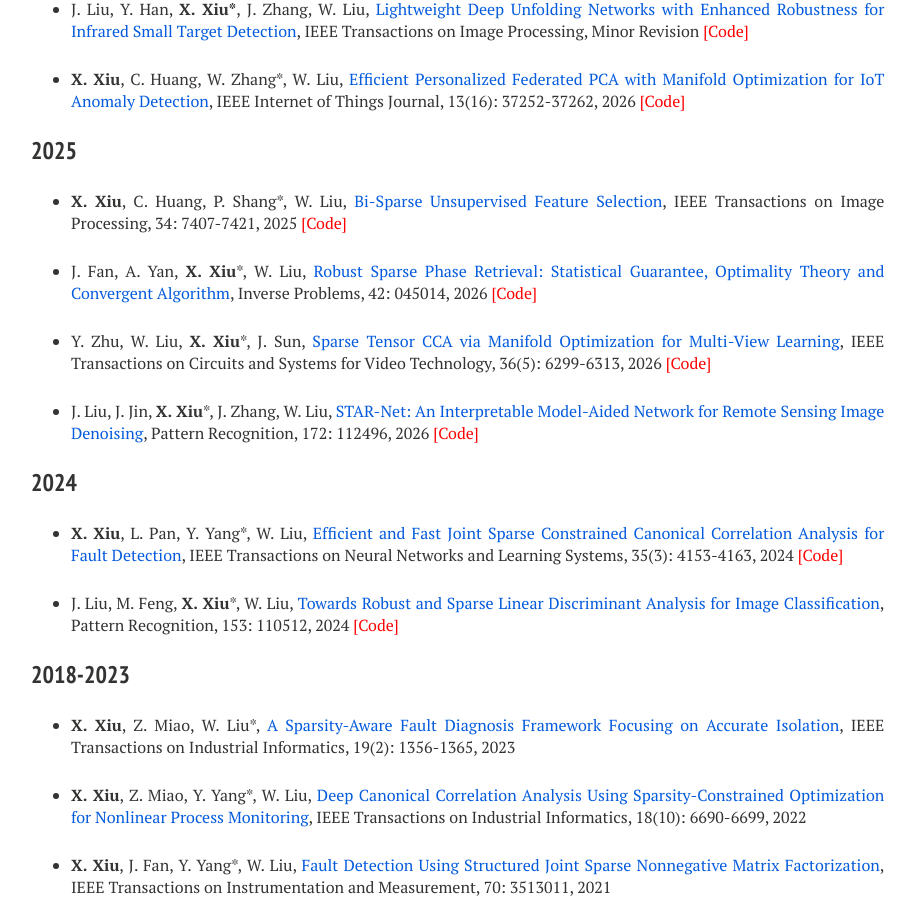
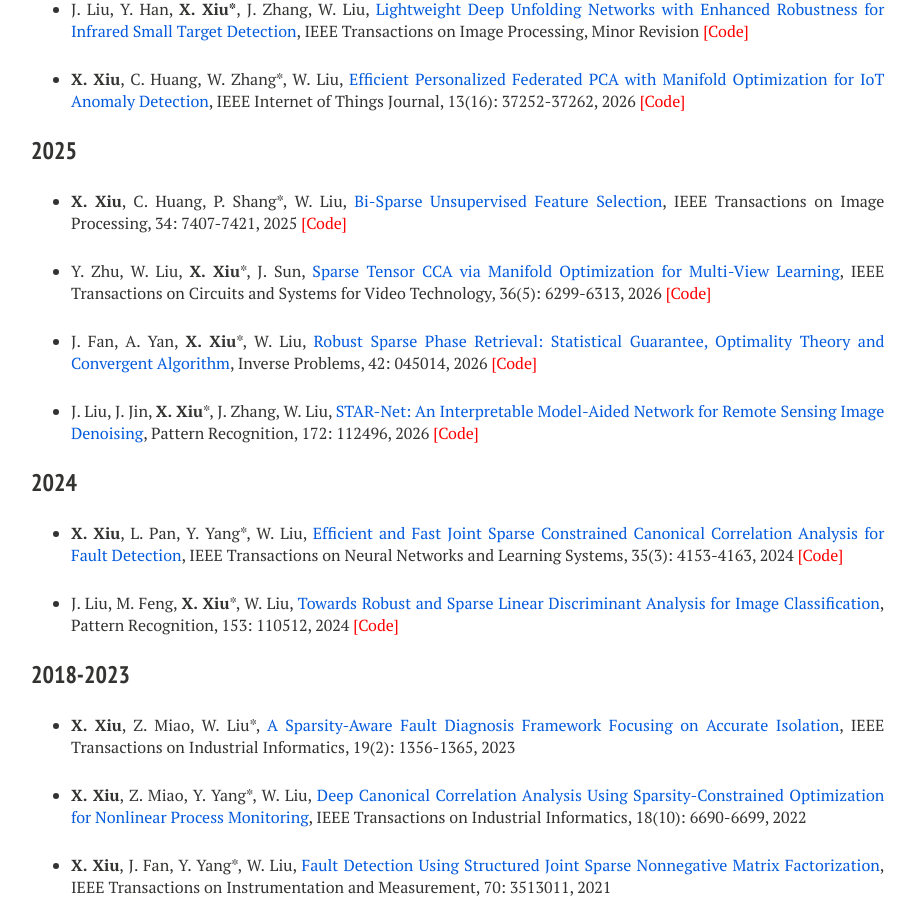
Before and after one commit to xianchaoxiu/xianchaoxiu.github.io, a Jekyll site: the page built from publications/index.md, in a window 1280 px wide and 900 px high, scrolled down 558 px. Shown: the whole window, without its empty margins (289-1205 px from the left). Built offline with Jekyll 4.4.1, drawn with Linux system fonts in a browser that asks for light colours; nearby versions of some CDN libraries.

Commit message:
Update index.md

```diff
--- a/publications/index.md
+++ b/publications/index.md
@@ -31,12 +31,11 @@ share: false
 
 * <b>X. Xiu</b>, C. Huang, P. Shang*, W. Liu, <a href="https://doi.org/10.1109/TIP.2025.3620667" class="textlink" target="_blank">Bi-Sparse Unsupervised Feature Selection</a>, IEEE Transactions on Image Processing, 34: 7407-7421, 2025 <a href="https://github.com/xianchaoxiu/BSUFS" class="textlink" target="_blank" style="color: red;">[Code]</a>
 
+* Y. Zhu, W. Liu, <b>X. Xiu</b>*, J. Sun, <a href="https://doi.org/10.1109/TCSVT.2025.3642736" class="textlink" target="_blank">Sparse Tensor CCA via Manifold Optimization for Multi-View Learning</a>, IEEE Transactions on Circuits and Systems for Video Technology, 36(5): 6299-6313, 2026  <a href="https://github.com/zhudafa/STCCA-L" class="textlink" target="_blank" style="color: red;">[Code]</a>
+
 * J. Fan, A. Yan, <b>X. Xiu</b>*, W. Liu,  <a href="https://doi.org/10.1088/1361-6420/ae5e02" class="textlink" target="_blank">Robust Sparse Phase Retrieval: Statistical Guarantee, Optimality Theory and Convergent Algorithm</a>, Inverse Problems, 42: 045014, 2026 <a href="https://github.com/xianchaoxiu/HPR" class="textlink" target="_blank" style="color: red;">[Code]</a>
 
-* Y. Zhu, W. Liu, <b>X. Xiu</b>*, J. Sun, <a href="https://doi.org/10.1109/TCSVT.2025.3642736" class="textlink" target="_blank">Sparse Tensor CCA via Manifold Optimization for Multi-View Learning</a>, IEEE Transactions on Circuits and Systems for Video Technology, 36(5): 6299-6313, 2026  <a href="https://github.com/zhudafa/STCCA-L" class="textlink" target="_blank" style="color: red;">[Code]</a>
-
 * J. Liu, J. Jin, <b>X. Xiu</b>*, J. Zhang, W. Liu, <a href="https://doi.org/10.1016/j.patcog.2025.112496" class="textlink" target="_blank">STAR-Net: An Interpretable Model-Aided Network for Remote Sensing Image Denoising</a>, Pattern Recognition, 172: 112496, 2026 <a href="https://github.com/xianchaoxiu/STAR-Net" class="textlink" target="_blank" style="color: red;">[Code]</a>
-
 
 
 ### 2024
```
